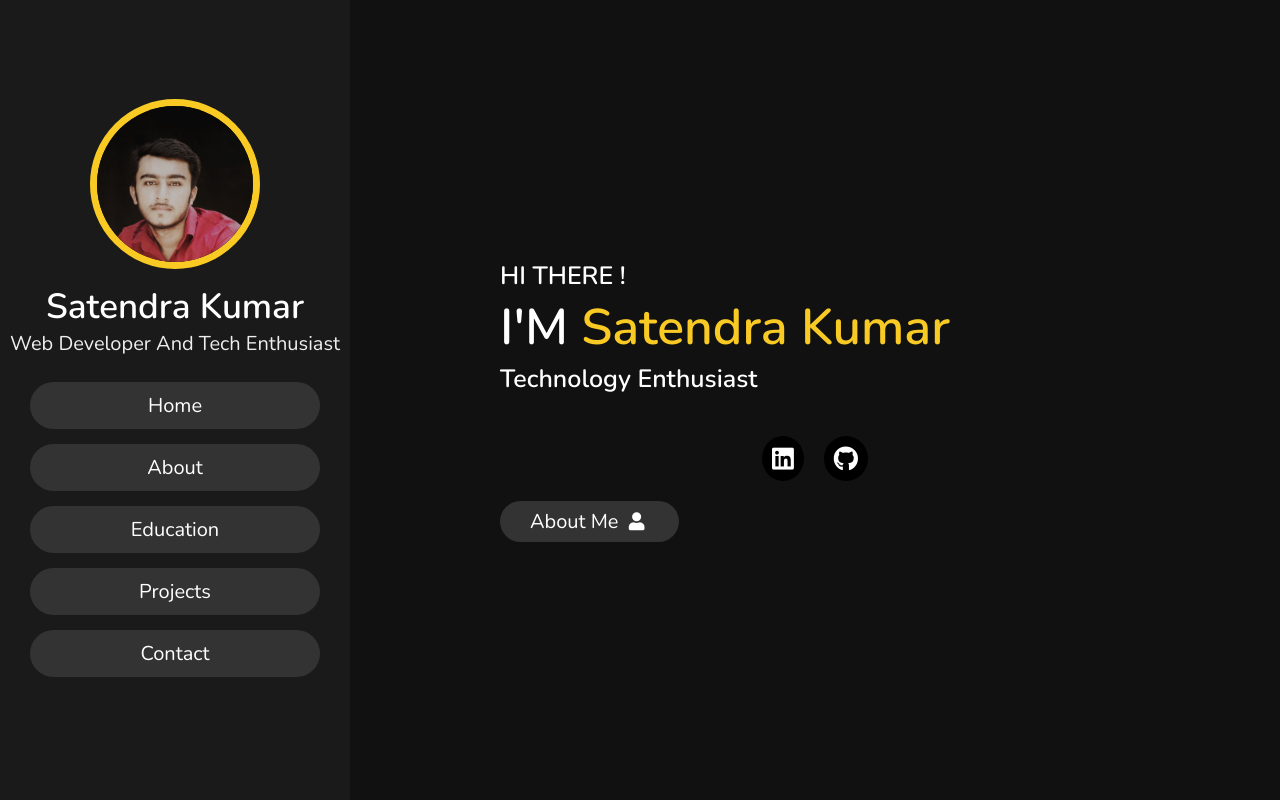
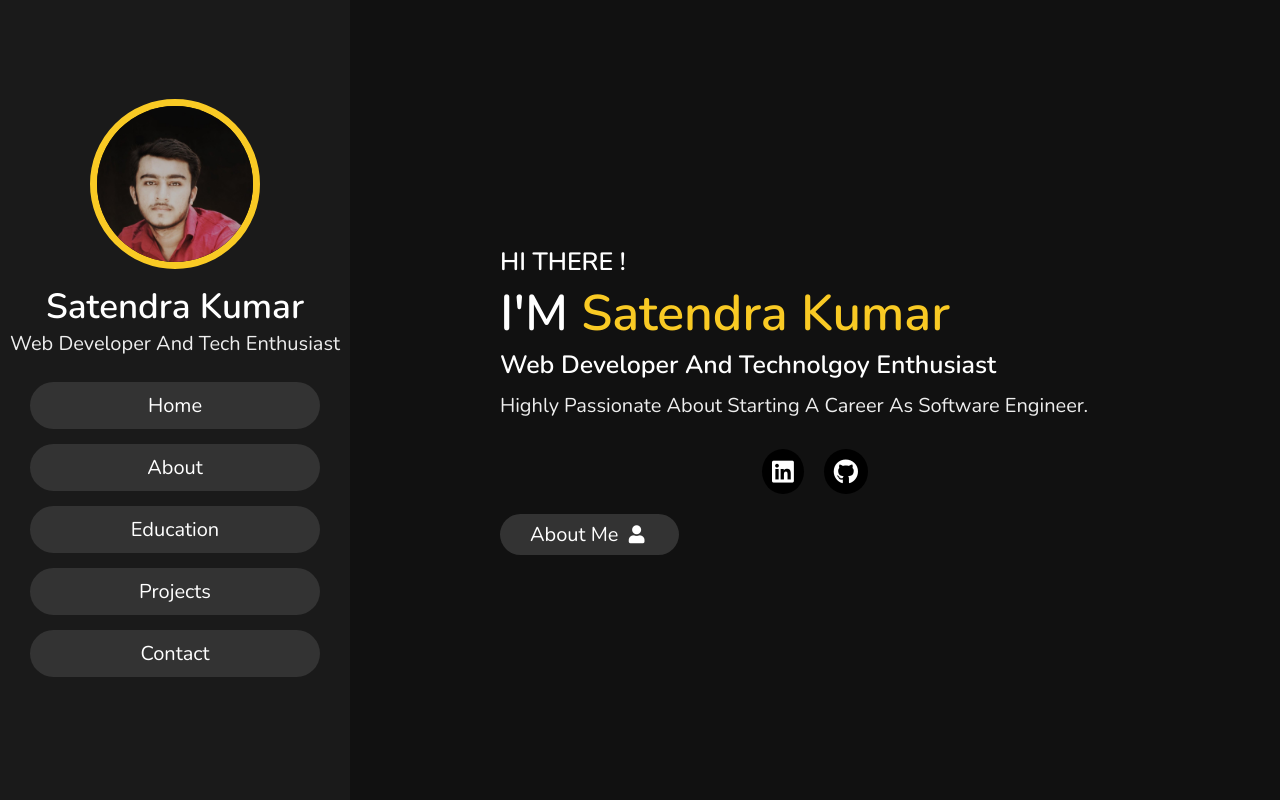
Before and after one commit to satendrakumar01/SatendraPortF, a plain HTML site: page index.html in a window 1280 px wide. Shown: the top 800 px of the page. Drawn offline with nearby package versions, Linux system fonts and the light colour scheme.

Commit message:
third commit

```diff
--- a/index.html
+++ b/index.html
@@ -28,6 +28,7 @@
             <p class="post">Web developer and Tech Enthusiast</p>
 
 
+
         </div>
 
         <nav class="navbar">
@@ -52,8 +53,8 @@
 
         <h3>HI THERE !</h3>
         <h1>I'M <span>Satendra Kumar</span></h1>
-        <h3>Technology Enthusiast</h3>
-        <p>
+        <h3>Web Developer and Technolgoy Enthusiast</h3>
+        <p>Highly passionate about starting a career as Software Engineer.
         </p>
         <div class="links">
             <a href="https://www.linkedin.com/in/satendrakumar01/" target="_blank">
```
